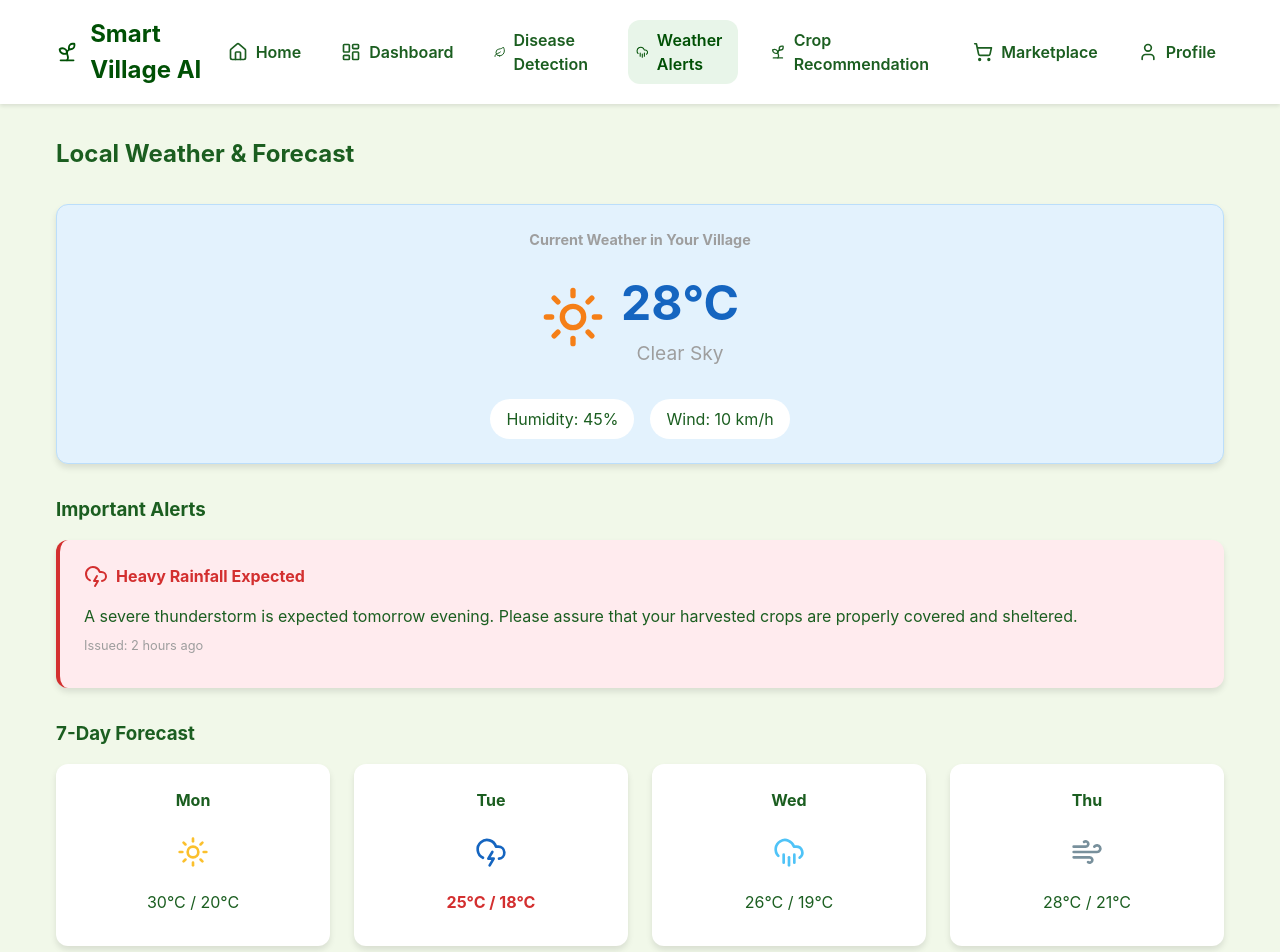
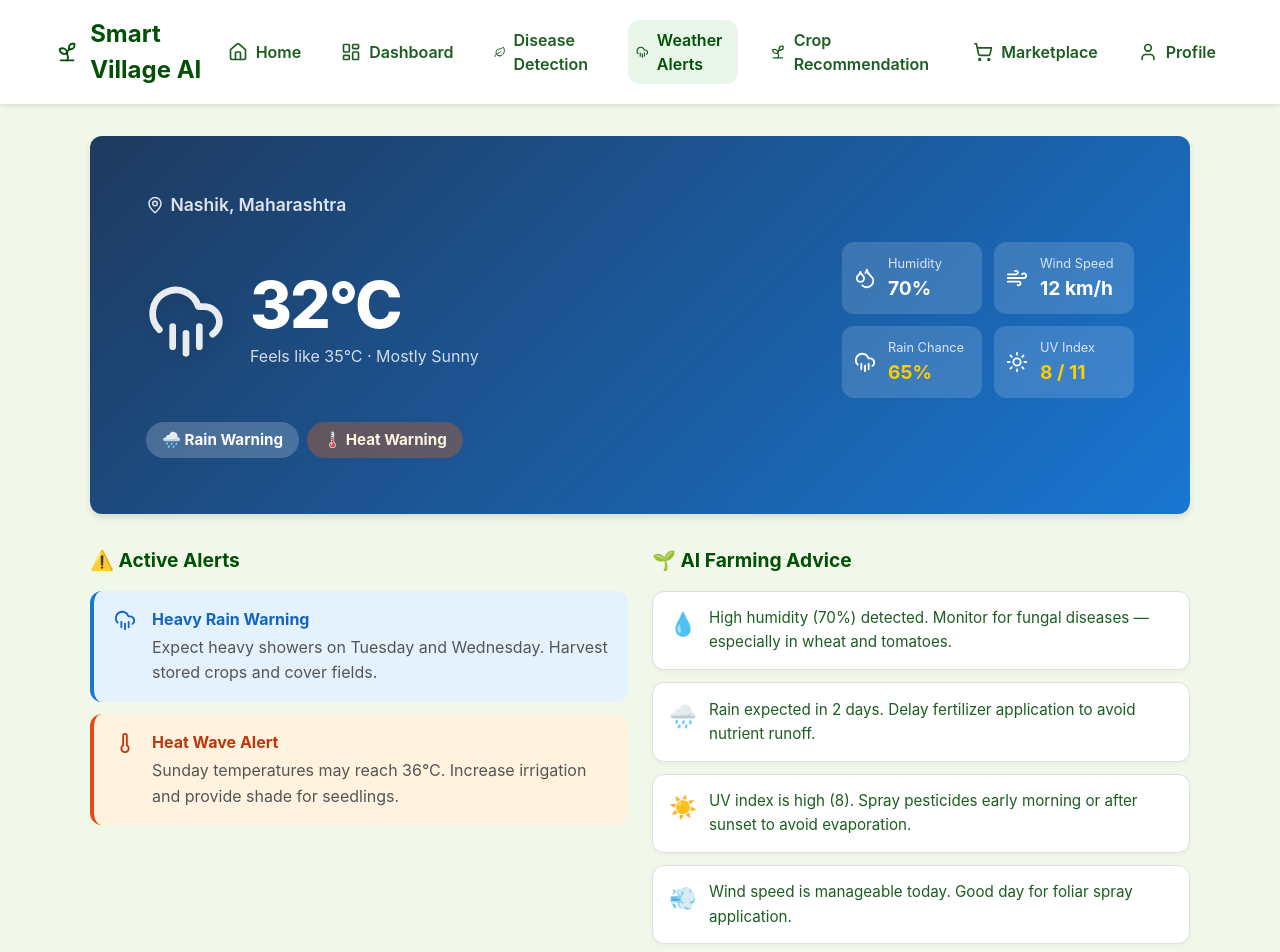
Before and after one commit to Rajesh800-prog/Smart-Village-ai, a React (Vite) app: page /weather in a window 1280 px wide. Shown: the top 952 px of the page. Built offline with nearby package versions, Linux system fonts and the light colour scheme.

Commit message:
Feature: Enhanced Weather Alerts page with hero card, color indicators, AI farming advice, and 7-day forecast

```diff
--- /dev/null
+++ b/src/pages/WeatherAlerts.css
@@ -0,0 +1,187 @@
+/* Weather Page */
+.weather-page { max-width: 1100px; margin: 0 auto; }
+
+.section-title { font-size: 1.2rem; color: var(--primary-dark); font-weight: 700; }
+
+/* Hero Weather Card */
+.weather-hero {
+  border-radius: 20px;
+  padding: 0;
+  overflow: hidden;
+  box-shadow: 0 8px 30px rgba(0,0,0,0.12);
+  transition: none;
+}
+
+.weather-hero:hover { transform: none; }
+
+.sunny-theme { background: linear-gradient(135deg, #f7941d 0%, #f9581c 100%); }
+.rain-theme { background: linear-gradient(135deg, #1e3a5f 0%, #1976d2 100%); }
+
+.weather-hero-inner { padding: 2rem; color: white; }
+
+.weather-location {
+  display: flex;
+  align-items: center;
+  gap: 0.4rem;
+  opacity: 0.85;
+  font-size: 1.1rem;
+  margin-bottom: 1.5rem;
+  font-weight: 600;
+}
+
+.weather-main {
+  display: flex;
+  justify-content: space-between;
+  align-items: center;
+  flex-wrap: wrap;
+  gap: 2rem;
+  margin-bottom: 1.5rem;
+}
+
+.weather-temp-block {
+  display: flex;
+  align-items: center;
+  gap: 1.5rem;
+}
+
+.weather-main-icon {
+  opacity: 0.9;
+  filter: drop-shadow(0 4px 8px rgba(0,0,0,0.15));
+}
+
+.temp-big {
+  font-size: 4rem;
+  font-weight: 800;
+  margin: 0;
+  line-height: 1;
+  letter-spacing: -2px;
+}
+
+.feels-like {
+  margin: 0.4rem 0 0;
+  opacity: 0.8;
+  font-size: 1rem;
+}
+
+/* Stats Grid */
+.weather-stats-grid {
+  display: grid;
+  grid-template-columns: repeat(2, 140px);
+  gap: 0.75rem;
+}
+
+.weather-stat {
+  display: flex;
+  align-items: center;
+  gap: 0.75rem;
+  background: rgba(255,255,255,0.15);
+  border-radius: 12px;
+  padding: 0.75rem;
+  backdrop-filter: blur(5px);
+}
+
+.weather-stat p {
+  margin: 0;
+  font-size: 0.8rem;
+  opacity: 0.8;
+}
+
+.weather-stat h3 {
+  margin: 0;
+  font-size: 1.2rem;
+  font-weight: 700;
+}
+
+/* Badges */
+.weather-badges { display: flex; gap: 0.5rem; flex-wrap: wrap; }
+
+.weather-badge {
+  display: inline-block;
+  padding: 0.4rem 1rem;
+  border-radius: 20px;
+  font-size: 0.95rem;
+  font-weight: 700;
+}
+
+.weather-badge.rain { background: rgba(255,255,255,0.2); color: white; }
+.weather-badge.heat { background: rgba(255, 100, 0, 0.3); color: #fff3e0; }
+.weather-badge.safe { background: rgba(76, 175, 80, 0.3); color: #e8f5e9; }
+
+/* Alert Cards */
+.alerts-list { display: flex; flex-direction: column; gap: 0.75rem; }
+
+.alert-card {
+  display: flex;
+  align-items: flex-start;
+  gap: 1rem;
+  padding: 1rem 1.25rem;
+  border-radius: 12px;
+}
+
+.alert-icon { margin-top: 2px; flex-shrink: 0; }
+
+/* Advice List */
+.advice-list { display: flex; flex-direction: column; gap: 0.75rem; }
+
+.advice-item {
+  display: flex;
+  align-items: flex-start;
+  gap: 0.75rem;
+  background: white;
+  border: 1px solid var(--gray-light);
+  border-radius: 12px;
+  padding: 0.9rem 1rem;
+  box-shadow: 0 2px 4px rgba(0,0,0,0.04);
+}
+
+.advice-emoji { font-size: 1.4rem; flex-shrink: 0; margin-top: 1px; }
+
+.advice-item p {
+  margin: 0;
+  font-size: 0.95rem;
+  line-height: 1.6;
+  color: var(--text-dark);
+}
+
+/* 7-Day Forecast */
+.forecast-scroll {
+  display: grid;
+  grid-template-columns: repeat(7, 1fr);
+  gap: 0.75rem;
+  overflow-x: auto;
+  padding-bottom: 0.5rem;
+}
+
+.forecast-card {
+  padding: 1rem 0.5rem;
+  border-radius: 14px;
+  border: 1px solid var(--gray-light);
+  display: flex;
+  flex-direction: column;
+  align-items: center;
+  gap: 0.4rem;
+  transition: transform 0.2s;
+  min-width: 80px;
+}
+
+.forecast-card:hover { transform: translateY(-4px); }
+.forecast-card.forecast-rain { background: #f0f8ff; border-color: #90caf9; }
+
+.forecast-day { font-size: 0.85rem; font-weight: 700; color: var(--gray); margin: 0; }
+.forecast-icon { margin: 0.25rem 0; }
+.forecast-high { margin: 0; font-weight: 700; color: var(--text-dark); font-size: 1.1rem; }
+.forecast-low { margin: 0; color: var(--gray); font-size: 0.9rem; }
+
+.rain-pill {
+  padding: 0.2rem 0.5rem;
+  border-radius: 10px;
+  font-size: 0.8rem;
+  font-weight: 600;
+  margin-top: 0.2rem;
+}
+
+@media (max-width: 768px) {
+  .weather-main { flex-direction: column; align-items: flex-start; }
+  .weather-stats-grid { grid-template-columns: repeat(2, 1fr); }
+  .forecast-scroll { grid-template-columns: repeat(4, 1fr); }
+}
--- a/src/pages/WeatherAlerts.jsx
+++ b/src/pages/WeatherAlerts.jsx
@@ -1,57 +1,184 @@
-import { CloudRain, Sun, Wind, CloudLightning } from 'lucide-react';
+import { Sun, CloudRain, Wind, Droplets, Thermometer, AlertTriangle, CheckCircle, MapPin } from 'lucide-react';
+import './WeatherAlerts.css';
+
+const weatherData = {
+  location: "Nashik, Maharashtra",
+  temp: 32,
+  feelsLike: 35,
+  humidity: 70,
+  windSpeed: 12,
+  condition: "Mostly Sunny",
+  rainChance: 65,
+  uvIndex: 8,
+};
+
+const forecast = [
+  { day: "Mon", icon: <Sun size={28} color="#fbc02d" />, high: 32, low: 22, rain: 10 },
+  { day: "Tue", icon: <CloudRain size={28} color="#1976d2" />, high: 27, low: 20, rain: 75 },
+  { day: "Wed", icon: <CloudRain size={28} color="#1976d2" />, high: 25, low: 19, rain: 80 },
+  { day: "Thu", icon: <Wind size={28} color="#78909c" />, high: 28, low: 21, rain: 20 },
+  { day: "Fri", icon: <Sun size={28} color="#fbc02d" />, high: 31, low: 22, rain: 5 },
+  { day: "Sat", icon: <Sun size={28} color="#fbc02d" />, high: 33, low: 23, rain: 5 },
+  { day: "Sun", icon: <Sun size={28} color="#f57c00" />, high: 36, low: 25, rain: 0 },
+];
+
+const alerts = [
+  {
+    type: "rain",
+    icon: <CloudRain size={22} />,
+    title: "Heavy Rain Warning",
+    message: "Expect heavy showers on Tuesday and Wednesday. Harvest stored crops and cover fields.",
+    color: "#1565c0",
+    bg: "#e3f2fd",
+    border: "#1976d2",
+  },
+  {
+    type: "heat",
+    icon: <Thermometer size={22} />,
+    title: "Heat Wave Alert",
+    message: "Sunday temperatures may reach 36°C. Increase irrigation and provide shade for seedlings.",
+    color: "#bf360c",
+    bg: "#fff3e0",
+    border: "#e64a19",
+  },
+];
+
+const farmingAdvice = [
+  { icon: "💧", tip: "High humidity (70%) detected. Monitor for fungal diseases — especially in wheat and tomatoes." },
+  { icon: "🌧️", tip: "Rain expected in 2 days. Delay fertilizer application to avoid nutrient runoff." },
+  { icon: "☀️", tip: "UV index is high (8). Spray pesticides early morning or after sunset to avoid evaporation." },
+  { icon: "💨", tip: "Wind speed is manageable today. Good day for foliar spray application." },
+];
 
 const WeatherAlerts = () => {
+  const isRainWarning = weatherData.rainChance > 60;
+  const isHeatWarning = weatherData.temp > 30;
+
   return (
-    <div className="weather-alerts">
-      <h2 className="mb-4">Local Weather & Forecast</h2>
+    <div className="weather-page">
+      {/* HERO WEATHER CARD */}
+      <div className={`weather-hero card mb-4 ${isRainWarning ? 'rain-theme' : 'sunny-theme'}`}>
+        <div className="weather-hero-inner">
+          <div className="weather-location">
+            <MapPin size={18} />
+            <span>{weatherData.location}</span>
+          </div>
 
-      <div className="card text-center mb-4" style={{ backgroundColor: '#e3f2fd', border: '1px solid #bbdefb' }}>
-        <h3 className="text-muted">Current Weather in Your Village</h3>
-        <div className="flex justify-center items-center gap-4 mt-2">
-          <Sun size={64} color="#f57f17" />
-          <div>
-            <h1 style={{ fontSize: '3rem', margin: 0, color: '#1565c0' }}>28°C</h1>
-            <p className="text-muted" style={{ fontSize: '1.2rem', margin: 0 }}>Clear Sky</p>
+          <div className="weather-main">
+            <div className="weather-temp-block">
+              {isRainWarning
+                ? <CloudRain size={80} className="weather-main-icon" />
+                : <Sun size={80} className="weather-main-icon" />}
+              <div>
+                <h1 className="temp-big">{weatherData.temp}°C</h1>
+                <p className="feels-like">Feels like {weatherData.feelsLike}°C · {weatherData.condition}</p>
+              </div>
+            </div>
+
+            <div className="weather-stats-grid">
+              <div className="weather-stat">
+                <Droplets size={22} />
+                <div>
+                  <p>Humidity</p>
+                  <h3>{weatherData.humidity}%</h3>
+                </div>
+              </div>
+              <div className="weather-stat">
+                <Wind size={22} />
+                <div>
+                  <p>Wind Speed</p>
+                  <h3>{weatherData.windSpeed} km/h</h3>
+                </div>
+              </div>
+              <div className="weather-stat">
+                <CloudRain size={22} />
+                <div>
+                  <p>Rain Chance</p>
+                  <h3
+                    style={{ color: isRainWarning ? '#ffcc02' : 'white' }}
+                  >
+                    {weatherData.rainChance}%
+                  </h3>
+                </div>
+              </div>
+              <div className="weather-stat">
+                <Sun size={22} />
+                <div>
+                  <p>UV Index</p>
+                  <h3 style={{ color: weatherData.uvIndex > 6 ? '#ffcc02' : 'white' }}>
+                    {weatherData.uvIndex} / 11
+                  </h3>
+                </div>
+              </div>
+            </div>
           </div>
-        </div>
-        <div className="flex justify-center gap-4 mt-4 flex-wrap">
-          <span style={{ backgroundColor: 'white', padding: '0.5rem 1rem', borderRadius: '20px' }}>Humidity: 45%</span>
-          <span style={{ backgroundColor: 'white', padding: '0.5rem 1rem', borderRadius: '20px' }}>Wind: 10 km/h</span>
+
+          {/* Color Indicator Badges */}
+          <div className="weather-badges">
+            {isRainWarning && (
+              <span className="weather-badge rain">
+                🌧️ Rain Warning
+              </span>
+            )}
+            {isHeatWarning && (
+              <span className="weather-badge heat">
+                🌡️ Heat Warning
+              </span>
+            )}
+            {!isRainWarning && !isHeatWarning && (
+              <span className="weather-badge safe">
+                ✅ Good Farming Conditions
+              </span>
+            )}
+          </div>
         </div>
       </div>
 
-      <h3 className="mb-2">Important Alerts</h3>
-      <div className="card mb-4" style={{ backgroundColor: '#ffebee', borderLeft: '4px solid var(--danger)' }}>
-        <div className="flex items-center gap-2 text-danger mb-2">
-          <CloudLightning size={24} />
-          <h4 style={{ margin: 0 }}>Heavy Rainfall Expected</h4>
+      <div className="grid grid-2 mb-4">
+        {/* ALERTS */}
+        <div>
+          <h3 className="section-title mb-2">⚠️ Active Alerts</h3>
+          <div className="alerts-list">
+            {alerts.map((alert, i) => (
+              <div key={i} className="alert-card" style={{ backgroundColor: alert.bg, borderLeft: `4px solid ${alert.border}` }}>
+                <div className="alert-icon" style={{ color: alert.color }}>{alert.icon}</div>
+                <div>
+                  <h4 style={{ color: alert.color, marginBottom: '0.25rem' }}>{alert.title}</h4>
+                  <p style={{ margin: 0, color: '#555', lineHeight: 1.6 }}>{alert.message}</p>
+                </div>
+              </div>
+            ))}
+          </div>
         </div>
-        <p>A severe thunderstorm is expected tomorrow evening. Please assure that your harvested crops are properly covered and sheltered.</p>
-        <p className="text-muted mt-1" style={{ fontSize: '0.8rem' }}>Issued: 2 hours ago</p>
+
+        {/* AI FARMING ADVICE */}
+        <div>
+          <h3 className="section-title mb-2">🌱 AI Farming Advice</h3>
+          <div className="advice-list">
+            {farmingAdvice.map((item, i) => (
+              <div key={i} className="advice-item">
+                <span className="advice-emoji">{item.icon}</span>
+                <p>{item.tip}</p>
+              </div>
+            ))}
+          </div>
+        </div>
       </div>
 
-      <h3 className="mb-2">7-Day Forecast</h3>
-      <div className="grid grid-4 text-center">
-        <div className="card">
-          <h4>Mon</h4>
-          <Sun size={32} color="#fbc02d" style={{ margin: '1rem auto' }} />
-          <p>30°C / 20°C</p>
-        </div>
-        <div className="card">
-          <h4>Tue</h4>
-          <CloudLightning size={32} color="#1565c0" style={{ margin: '1rem auto' }} />
-          <p className="text-danger font-bold">25°C / 18°C</p>
-        </div>
-        <div className="card">
-          <h4>Wed</h4>
-          <CloudRain size={32} color="#4fc3f7" style={{ margin: '1rem auto' }} />
-          <p>26°C / 19°C</p>
-        </div>
-        <div className="card">
-          <h4>Thu</h4>
-          <Wind size={32} color="#78909c" style={{ margin: '1rem auto' }} />
-          <p>28°C / 21°C</p>
-        </div>
+      {/* 7-DAY FORECAST */}
+      <h3 className="section-title mb-2">📅 7-Day Forecast</h3>
+      <div className="forecast-scroll">
+        {forecast.map((day, i) => (
+          <div key={i} className={`forecast-card card text-center ${day.rain > 60 ? 'forecast-rain' : ''}`}>
+            <p className="forecast-day">{day.day}</p>
+            <div className="forecast-icon">{day.icon}</div>
+            <p className="forecast-high">{day.high}°</p>
+            <p className="forecast-low">{day.low}°</p>
+            <div className="rain-pill" style={{ backgroundColor: day.rain > 60 ? '#bbdefb' : '#f5f5f5', color: day.rain > 60 ? '#1565c0' : '#9e9e9e' }}>
+              {day.rain}%
+            </div>
+          </div>
+        ))}
       </div>
     </div>
   );
```
